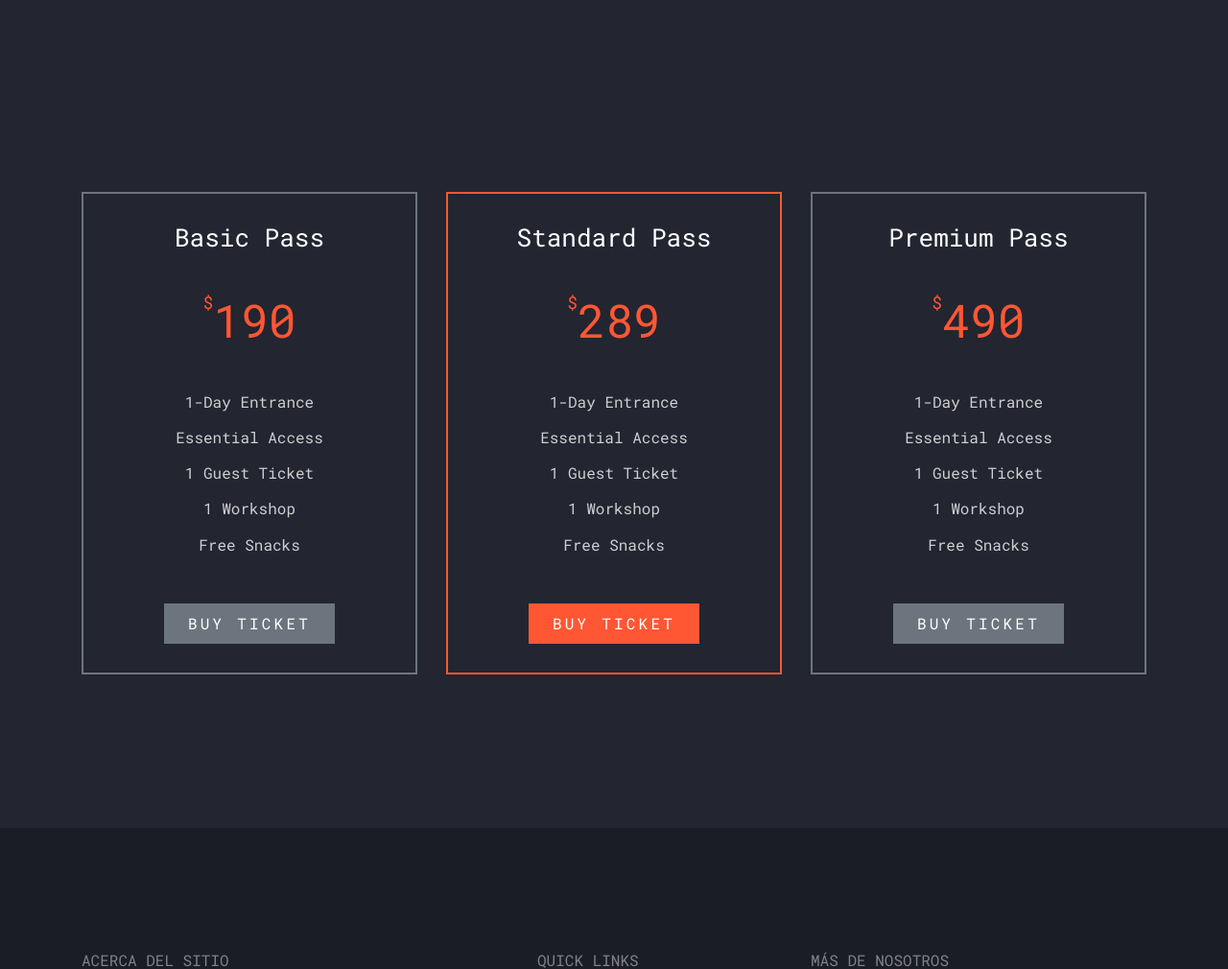
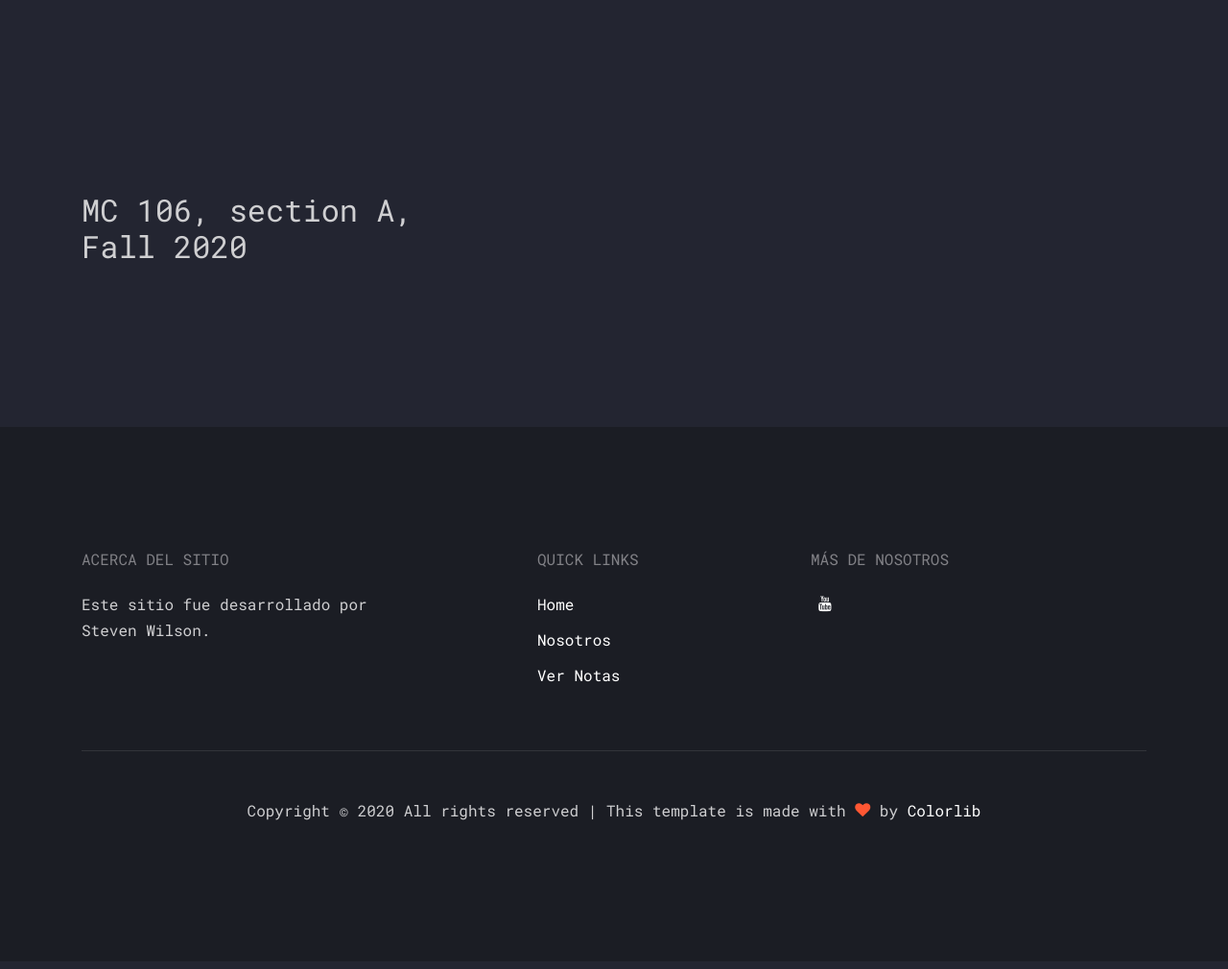
Before and after one commit to steven-n-wilson/vermisnotas.xyz, a Flask app: template templates/ver-notas.html in a window 1280 px wide. Shown: the part 520-1530 px from the top of the page at 96% size. Run offline with Flask 2, Linux system fonts and the light colour scheme; the template is opened without the code that fills it, so the values that code supplies are empty; some libraries are stand-ins or nearby versions; some web fonts are replaced.

Commit message:
removed unnecessary data

```diff
--- a/templates/ver-notas.html
+++ b/templates/ver-notas.html
@@ -15,51 +15,17 @@
 <div class="site-section">
   <div class="container">
 
+
     <div class="row">
-      <div class="col-md-6 col-lg-4 mb-5 mb-lg-0" data-aos="fade-up" data-aos-delay="200">
-        <div class="pricing border-secondary text-center">
-          <h2>Basic Pass</h2>
-          <div class="amount"><sup>$</sup><span class="number">190</span> </div>
-          <ul class="list-unstyled mb-5">
-            <li>1-Day Entrance</li>
-            <li>Essential Access</li>
-            <li>1 Guest Ticket</li>
-            <li>1 Workshop</li>
-            <li>Free Snacks</li>
-          </ul>
-          <div><a href="#" class="btn btn-secondary px-4 py-2">Buy Ticket</a></div>
-        </div>
+
+
+      <div class="col-md-6 col-lg-4 mb-5 mb-lg-0" data-aos="fade-up" data-aos-delay="300">
+        <h2>MC 106, section A, Fall 2020</h2>
       </div>
 
-      <div class="col-md-6 col-lg-4 mb-5 mb-lg-0" data-aos="fade-up" data-aos-delay="300">
-        <div class="pricing border-primary text-center">
-          <h2>Standard Pass</h2>
-          <div class="amount"><sup>$</sup><span class="number">289</span> </div>
-          <ul class="list-unstyled mb-5">
-            <li>1-Day Entrance</li>
-            <li>Essential Access</li>
-            <li>1 Guest Ticket</li>
-            <li>1 Workshop</li>
-            <li>Free Snacks</li>
-          </ul>
-          <div><a href="#" class="btn btn-primary px-4 py-2">Buy Ticket</a></div>
-        </div>
-      </div>
-
-      <div class="col-md-6 col-lg-4 mb-5 mb-lg-0" data-aos="fade-up" data-aos-delay="400">
-        <div class="pricing border-secondary text-center">
-          <h2>Premium Pass</h2>
-          <div class="amount"><sup>$</sup><span class="number">490</span> </div>
-          <ul class="list-unstyled mb-5">
-            <li>1-Day Entrance</li>
-            <li>Essential Access</li>
-            <li>1 Guest Ticket</li>
-            <li>1 Workshop</li>
-            <li>Free Snacks</li>
-          </ul>
-          <div><a href="#" class="btn btn-secondary px-4 py-2">Buy Ticket</a></div>
-        </div>
-      </div>
+      {% if df is defined %}
+      {{df|safe}}
+      {% endif %}
     </div>
   </div>
 </div>
```
